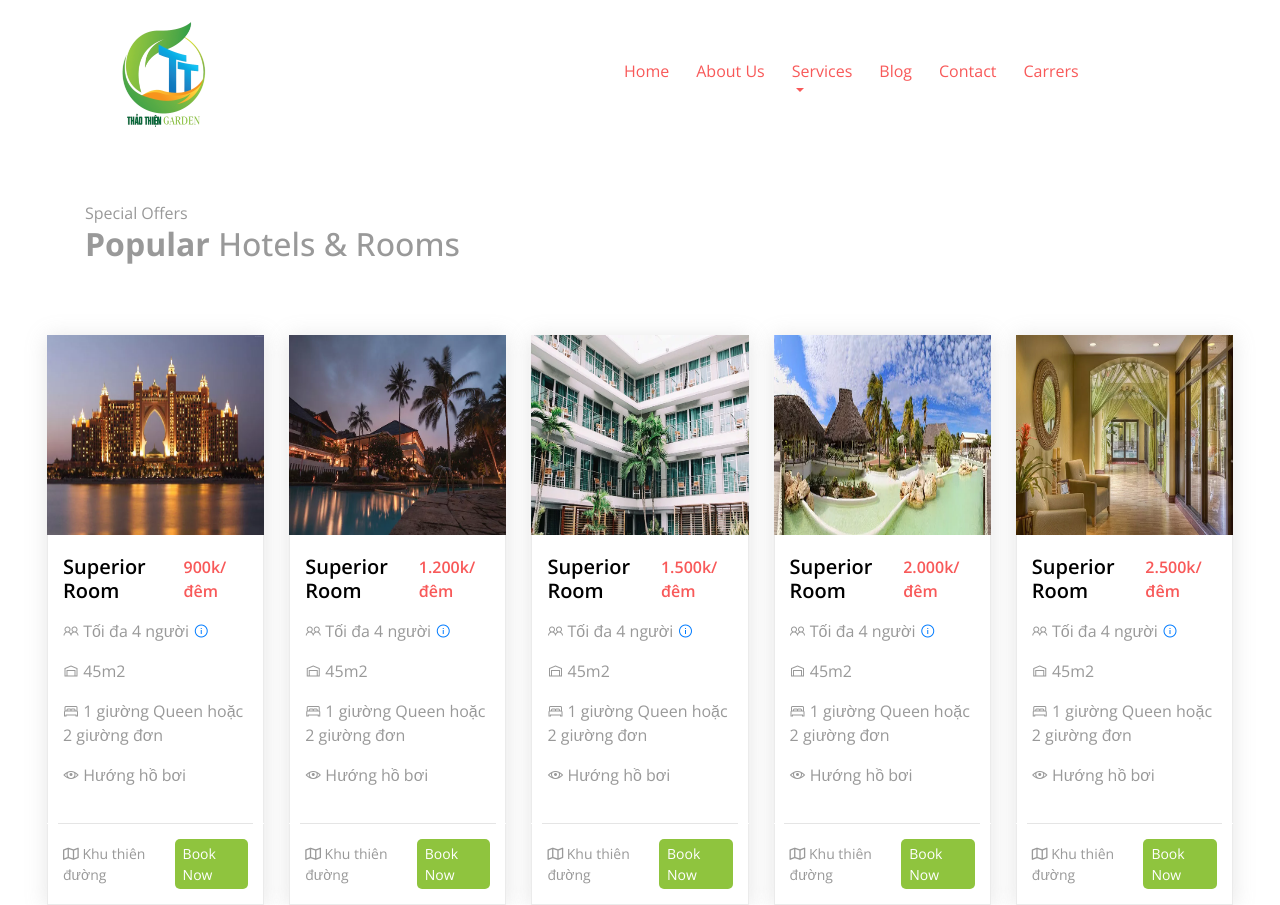
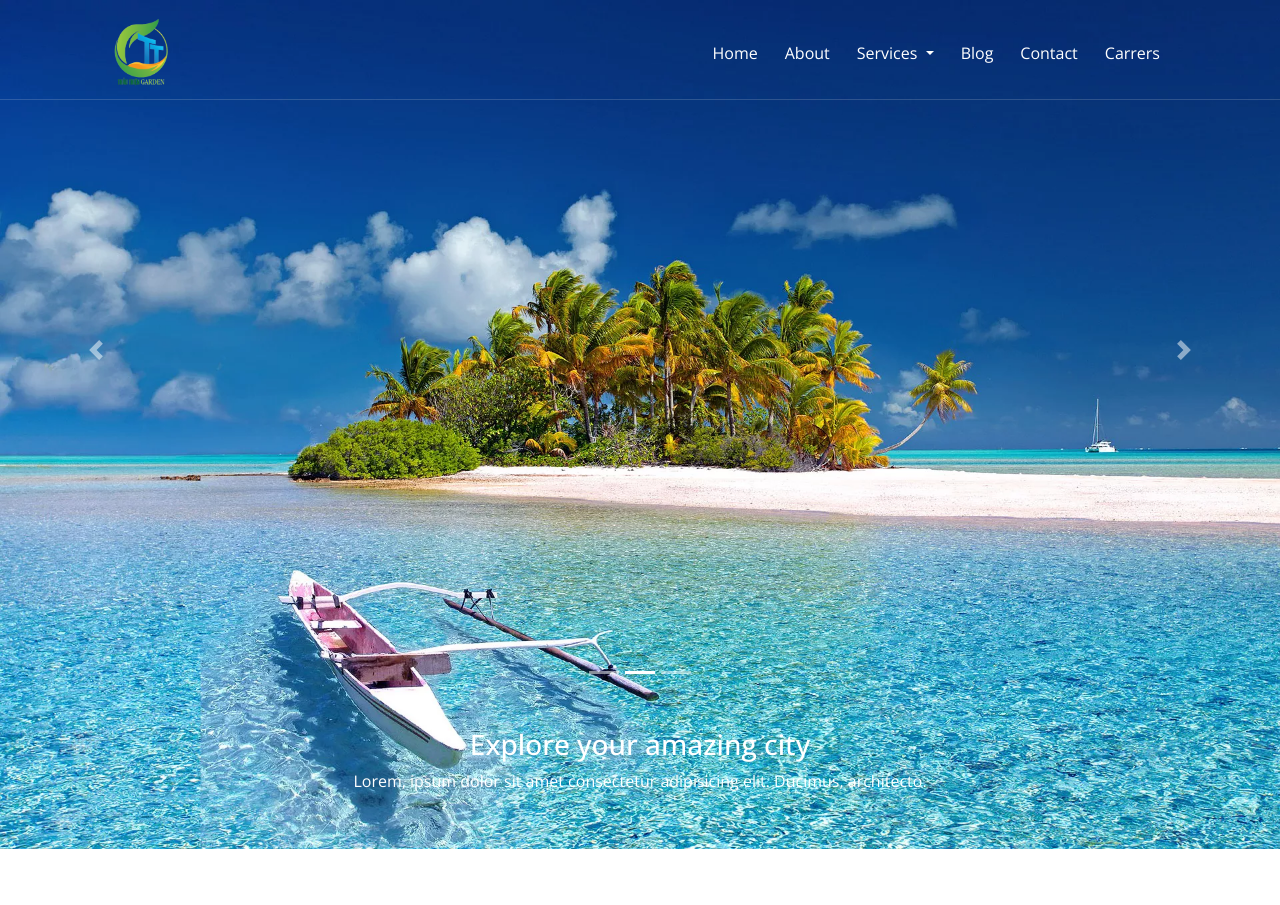
Before and after one commit to vxphat/thaothien, a plain HTML site: page index.html in a window 1280 px wide. Both pictures are taken after a click on the link "Home". After the commit the page ends 849 px from the top, so only its background shows below. Drawn offline with nearby package versions, Linux system fonts and the light colour scheme.

Commit message:
Update coding style

```diff
--- a/CSS/style.css
+++ b/CSS/style.css
@@ -1,113 +1,131 @@
-/* Dự án: Thảo thiện Garden
-Ngày tạo: 03/07/2022
-Người tạo: Vũ Xuân Phát
-Version: 1.0 */
+/*
+    Dự án: Thảo thiện Garden
+    Ngày tạo: 03/07/2022
+    Người tạo: Vũ Xuân Phát, Lưu Minh Tiến
+    Version: 1.0
+*/
 
-/* ///Global */
-*{
+/*
+=============================================
+                ROOT VARIALBES
+=============================================
+*/
+:root {
+    --color-primary: #F85959;
+
+    --color-white: #fff;
+}
+
+/*
+=============================================
+                    GLOBAL
+=============================================
+*/
+* {
     margin: 0;
     padding: 0;
     box-sizing: border-box;
 }
-html, body{
+
+html,
+body {
     font-size: 16px;
     color: #999;
     position: relative;
     font-family: 'Open Sans', sans-serif;
 }
 
-li{
+li {
     list-style: none;
 }
 
-a{
+a {
     text-decoration: none;
 }
 
 /* HEADER */
-header{
-    background-color: #ffffff
+header {
+    position: absolute;
+    top: 0;
+    left: 0;
+
+    width: 100%;
+    height: 100px;
+
+    background-color: transparent;
+    border-bottom: 1px solid rgba(231, 231, 231, 0.18);
+
+    z-index: 3;
 }
-.header__bar .nav-link{
-    color: #F85959;
+
+header .navbar-brand img {
+    width: 80px;
+}
+
+.navbar-collapse {
+    flex-grow: unset;
+}
+
+.nav-link {
+    position: relative;
+
+    font-size: 16px;
+    color: var(--color-white);
+
     margin-right: 11px;
-    font-size: 16px;
 }
-.header__bar .navbar-nav .nav-item .nav-menu::after{
-    content: "";
-    display: block;
-    height: 1px;
-    width: 0;
-    background-image: linear-gradient(to right, #3BA146, #8FC43E);
-    transition: all 0.5s;
-    margin-top: 5px;
+
+.navbar-nav .nav-item:hover .nav-link {
+    color: var(--color-primary);
+    opacity: 1;
 }
-.header__bar .navbar-nav .nav-item .nav-menu:hover::after{
+
+.navbar-nav .nav-item:hover .nav-link::before {
     width: 100%;
 }
+
 /* CAROUSEL */
-.Mycarousel .carousel-item img{
-    height: 100vh;
-}
-.carousel-item{
-    position: relative;
-}
-.carousel-inner .carousel__overlay{
-background: linear-gradient(to top, rgba(59, 161, 70, 0.8), rgba(143, 196, 62, 0.8));
-position: absolute;
-top: 0;
-left: 0;
-height: 100%;
-width: 100%;
-}
-.carousel__caption h1{
-    position: absolute;
-    top: 50%;
-    left: 30%;
-    transform: translate(-30%,-50%);
-    z-index: 101;
-    color: #ffffff;
-    font-size: 100px;
-    font-weight: 800;
-}
-.carousel__caption span{
-    font-weight: 200;
-    font-size: 70px;
+.carousel {
+    height: 700px;
 }
 
-video{
+.carousel-item img {
     width: 100%;
-    height: 60%;
+    height: auto;
 }
 
-/* HOTEL */
-.hotel{
+/* HOTEL .hotel {
     margin-top: 50px;
+} */
+
+.hotel .container-fluid {
+    width: 95%;
 }
 
-.hotel .container-fluid{
-    width: 95%;
-}
-.hotel__destination{
+.hotel__destination {
     display: grid;
-    grid-template-columns: repeat(5,1fr);
+    grid-template-columns: repeat(5, 1fr);
     gap: 0 25px;
 }
-.hotel__destination .card-header img{
+
+.hotel__destination .card-header img {
     width: 100%;
     height: 200px;
 }
-.hotel__destination .card-header{
+
+.hotel__destination .card-header {
     background: transparent;
     padding: 0;
     border: none;
     position: relative;
 }
-.hotel__destination .card-footer{
+
+.hotel__destination .card-footer {
     background: transparent;
     padding: 0;
 }
-.hotel .card-header .icon{
+
+.hotel .card-header .icon {
     position: absolute;
     top: 50%;
     left: 50%;
@@ -124,40 +142,48 @@ video{
     transition: all 0.4s;
     cursor: pointer;
 }
-.hotel .hotel__item:hover .icon{
+
+.hotel .hotel__item:hover .icon {
     opacity: 1;
 }
-.hotel__item .card-body{
+
+.hotel__item .card-body {
     padding: 20px 15px;
     font-size: 16px;
     border-left: 1px solid rgba(153, 153, 153, 0.2);
     border-right: 1px solid rgba(153, 153, 153, 0.2);
 }
 
-.hotel__item .card-body .hotel__title{
+.hotel__item .card-body .hotel__title {
     display: flex;
     justify-content: space-between;
 }
-.hotel__item .card-body .hotel__title h5{
+
+.hotel__item .card-body .hotel__title h5 {
     color: black;
     font-size: 20px;
     font-weight: 600;
 }
-.hotel__item .card-body .hotel__title p{
+
+.hotel__item .card-body .hotel__title p {
     color: #F85959;
     font-weight: 600;
 }
-.hotel__item .card-footer{
+
+.hotel__item .card-footer {
     border: none;
 }
-.hotel__item{
+
+.hotel__item {
     box-shadow: 0 2px 20px rgb(153 153 153 / 25%);
 }
-.hotel__item hr{
+
+.hotel__item hr {
     width: 90%;
     margin: auto;
 }
-.hotel__item .card-footer .footer-bot{
+
+.hotel__item .card-footer .footer-bot {
     display: flex;
     justify-content: space-between;
     font-size: 14px;
@@ -166,14 +192,22 @@ video{
     border: 1px solid rgba(153, 153, 153, 0.2);
     border-top: none;
 }
-.hotel__item .card-footer .footer-bot .btn-hotel{
+
+.hotel__item .card-footer .footer-bot .btn-hotel {
     padding: 4px 8px;
     background-color: #8FC43E;
     color: #ffffff;
     border-radius: 5px;
     transition: all 0.5s;
 }
-.hotel__item .card-footer .footer-bot .btn-hotel:hover{
+
+.hotel__item .card-footer .footer-bot .btn-hotel:hover {
     text-decoration: none;
     background-color: #3BA146;
 }
+
+@media (min-width: 992px) {
+    .navbar-expand-lg {
+        justify-content: space-between;
+    }
+}
--- a/index.html
+++ b/index.html
@@ -1,12 +1,17 @@
 <!doctype html>
-<html lang="en">
+<html lang="en" id="data-theme">
 
 <head>
+  <!-- REQUIRED META TAGS -->
+  <meta charset="UTF-8">
+  <meta http-equiv="X-UA-Compatialbe" content="IE=edge">
+  <meta name="description" content="Thảo thiện thiên đường nghĩ dưỡng">
+  <meta name="keywords" content="Thảo Thiện, Nghĩ dưỡng">
+  <meta name="author" content="Thảo Thiện Graden">
+  <meta name="viewport" content="width=device-width, initial-scale=1, shrink-to-fit=no">
   <title>Thảo thiện Garden-Thiên đường nghĩ dưỡng</title>
-  <!-- Required meta tags -->
-  <meta charset="utf-8">
-  <meta name="viewport" content="width=device-width, initial-scale=1, shrink-to-fit=no">
-  <!-- font -->
+
+  <!-- GOOGLE FONT (OPEN SANS) -->
   <link
     href="https://fonts.googleapis.com/css2?family=Jost:wght@200;300;400;500;600;700;800;900&family=Open+Sans:wght@300;400;500;600;700;800&display=swap"
     rel="stylesheet">
@@ -15,40 +20,38 @@
     crossorigin="anonymous" referrerpolicy="no-referrer" />
   <link rel="stylesheet"
     href="https://maxst.icons8.com/vue-static/landings/line-awesome/line-awesome/1.3.0/css/line-awesome.min.css">
-  <!-- owl carousel css -->
+
+  <!-- OWL CAROUSEL -->
   <link rel="stylesheet" href="./CSS/owl.carousel.min.css">
   <link rel="stylesheet" href="./CSS/owl.theme.default.min.css">
-  <!-- Bootstrap CSS -->
+
+  <!-- BOOTSTRAP CSS CDN-->
   <link rel="stylesheet" href="https://stackpath.bootstrapcdn.com/bootstrap/4.3.1/css/bootstrap.min.css"
     integrity="sha384-ggOyR0iXCbMQv3Xipma34MD+dH/1fQ784/j6cY/iJTQUOhcWr7x9JvoRxT2MZw1T" crossorigin="anonymous">
   <link rel="stylesheet" href="./CSS/style.css">
+
 </head>
 
 <body>
-  <!-- =============TRANG HOME============ -->
-  <!-- HEADER (Ko làm button Add listing) -->
+  <!-- ================ HEADER =============== -->
   <header>
-    <div class="header__content">
     <div class="container">
-        <nav class="header__bar navbar navbar-expand-md m-auto">
+      <nav class="navbar navbar-expand-lg">
         <a class="navbar-brand" href="#">
-            <img src="./img/logo.png" alt="logo thảo thiện garden" class="w-25">
+          <img src="./img/logo.png" alt="Logo Thảo Thiện Graden">
         </a>
         <button class="navbar-toggler" type="button" data-toggle="collapse" data-target="#navbarNavDropdown"
           aria-controls="navbarNavDropdown" aria-expanded="false" aria-label="Toggle navigation">
           <span class="navbar-toggler-icon"></span>
         </button>
         <div class="collapse navbar-collapse" id="navbarNavDropdown">
-            <ul class="navbar-nav">
+          <ul class="navbar-nav ml-auto">
             <li class="nav-item active">
               <a class="nav-link nav-menu" href="#">Home</a>
             </li>
             <li class="nav-item">
-                <a class="nav-link nav-menu" href="#">About Us</a>
+              <a class="nav-link nav-menu" href="#">About</a>
             </li>
-              <!-- <li class="nav-item">
-                <a class="nav-link nav-menu" href="#">Services</a>
-              </li> -->
             <li class="nav-item dropdown">
               <a class="nav-link dropdown-toggle nav-menu" href="#" id="navbarDropdownMenuLink" role="button"
                 data-toggle="dropdown" aria-expanded="false">
@@ -73,19 +76,82 @@
         </div>
       </nav>
     </div>
+  </header>
+
+  <!-- ================ CAROUSEL =============== -->
+
+  <section id="carouselId" class="carousel slide" data-ride="carousel">
+    <ol class="carousel-indicators">
+      <li data-target="#carouselId" data-slide-to="0" class="active"></li>
+      <li data-target="#carouselId" data-slide-to="1"></li>
+      <li data-target="#carouselId" data-slide-to="2"></li>
+    </ol>
+    <div class="carousel-inner" role="listbox">
+      <div class="carousel-item active">
+        <img src="./img/pic1.webp" alt="Thảo Thiện Carousel">
+        <div class="carousel-caption d-none d-md-block">
+          <h3>
+            Explore
+            your amazing city
+          </h3>
+          <p>
+            Lorem, ipsum dolor sit amet consectetur adipisicing elit. Ducimus, architecto.
+          </p>
         </div>
-  </header>
-  <!-- CAROUSEL (Phần này chỉ làm title, ko cần làm form) -->
-  <!-- DESTINATION -->
-  <!-- TOP TOUR (Phần này thể hiện thông tin các dịch vụ hiện có tại KDL) -->
-  <!-- NUMBER -->
+      </div>
+      <div class="carousel-item">
+        <img src="./img/pic1.webp" alt="Thảo Thiện Carousel" class="img-fluid">
+        <div class="carousel-caption d-none d-md-block">
+          <h3>
+            Explore
+            your amazing city
+          </h3>
+          <p>
+            Lorem, ipsum dolor sit amet consectetur adipisicing elit. Ducimus, architecto.
+          </p>
+        </div>
+      </div>
+      <div class="carousel-item">
+        <img src="./img/pic1.webp" alt="Thảo Thiện Carousel" class="img-fluid">
+        <div class="carousel-caption d-none d-md-block">
+          <h3>
+            Explore
+            your amazing city
+          </h3>
+          <p>
+            Lorem, ipsum dolor sit amet consectetur adipisicing elit. Ducimus, architecto.
+          </p>
+        </div>
+      </div>
+    </div>
+    <a class="carousel-control-prev" href="#carouselId" role="button" data-slide="prev">
+      <span class="carousel-control-prev-icon" aria-hidden="true"></span>
+      <span class="sr-only">Previous</span>
+    </a>
+    <a class="carousel-control-next" href="#carouselId" role="button" data-slide="next">
+      <span class="carousel-control-next-icon" aria-hidden="true"></span>
+      <span class="sr-only">Next</span>
+    </a>
+  </section>
+
+
+  <!-- ================ DESTINATION =============== -->
+  <section class="destination"></section>
+
+  <!-- ================ TOUR =============== -->
+  <section class="tour"></section>
+
+  <!-- ================ NUMBERS =============== -->
+  <section class="numbers"></section>
+
   <!-- HOTEL
   - Thể hiện giá các loại phòng, ko cần làm Rating
   - Phần thẻ p thể hiện các thông tin:
   + Loại giường
   + Số người tối đa (người lớn, trẻ em)
   -->
-  <section class="hotel section">
+
+  <!-- <section class="hotel section py-5">
     <div class="container">
       <div class="row justify-content-left mb-5 pb-3">
         <div class="col-md-7">
@@ -251,7 +317,7 @@
 
 
       </div>
-  </section>
+  </section> -->
   <!-- Why choose US -->
   <!-- RESTAURANT (Ko cần làm rating) -->
   <!-- News (Thể hiện các sự kiện, tin tức) -->
@@ -265,8 +331,8 @@
 
 
 
-  <!-- Optional JavaScript -->
-  <!-- jQuery first, then Popper.js, then Bootstrap JS -->
+  <!-- OPTIONAL JAVASCRIPT -->
+  <!-- JQuery first, then Popper.js, then Bootstrap JS -->
   <script src="https://code.jquery.com/jquery-3.3.1.slim.min.js"
     integrity="sha384-q8i/X+965DzO0rT7abK41JStQIAqVgRVzpbzo5smXKp4YfRvH+8abtTE1Pi6jizo" crossorigin="anonymous">
     </script>
@@ -276,7 +342,8 @@
   <script src="https://stackpath.bootstrapcdn.com/bootstrap/4.3.1/js/bootstrap.min.js"
     integrity="sha384-JjSmVgyd0p3pXB1rRibZUAYoIIy6OrQ6VrjIEaFf/nJGzIxFDsf4x0xIM+B07jRM" crossorigin="anonymous">
     </script>
-  <!-- owl carousel js -->
+
+  <!-- OWL CAROUSEL JS -->
   <script src="./JS/owl.carousel.min.js"></script>
   <script>
     $('.owl-carousel').owlCarousel({
@@ -296,6 +363,9 @@
       }
     })
   </script>
+
+  <!-- MAIN JS -->
+  <script src="./js/index.js"></script>
 </body>
 
 </html>
```
Also changed, not shown: JS/index.js (added), img/pic1.webp (renamed from img/xbg_1.jpg.pagespeed.ic.-pmz16MBLM.webp). Lines whose indentation alone changed are shown as unchanged.
